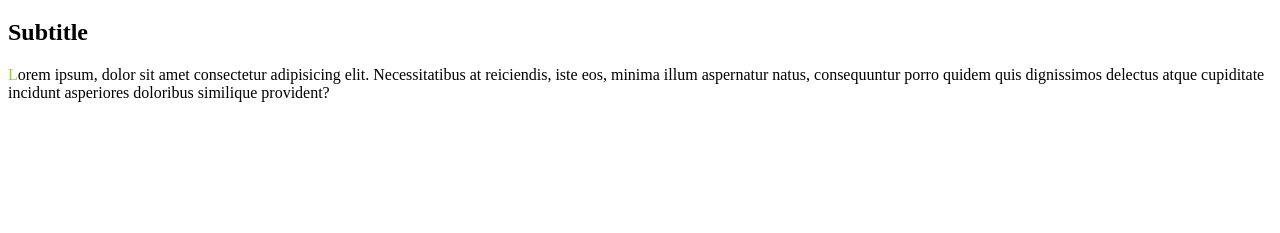
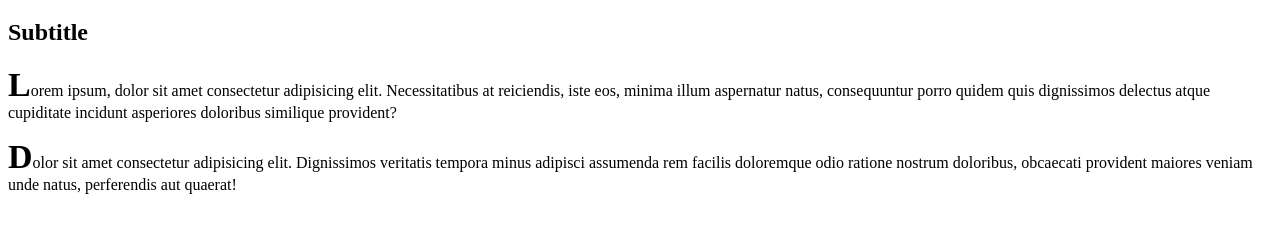
Before and after one commit to Kott1sal/excel_project, a plain HTML site: page index.html in a window 1280 px wide. Shown: the part 61-294 px from the top of the page. Drawn offline with Linux system fonts and the light colour scheme.

Commit message:
[ STEP 04 ] Adding ID nad CLASS Styling

```diff
--- a/index.html
+++ b/index.html
@@ -6,12 +6,15 @@
     <meta http-equiv="X-UA-Compatible" content="ie=edge">
     <title>JS Excel</title>
     <style>
-        span {color: yellowgreen;}
+        #title-part {color: yellowgreen;}
+        .capital {font-weight: bolder; font-size: 34px}
+
     </style>
 </head>
 <body>
     <h1>JS Excel &nbsp;<span id="title-part">Spreadsheet</span></h1>
     <h2>Subtitle</h2>
-    <p><span id="capital">L</span>orem ipsum, dolor sit amet consectetur adipisicing elit. Necessitatibus at reiciendis, iste eos, minima illum aspernatur natus, consequuntur porro quidem quis dignissimos delectus atque cupiditate incidunt asperiores doloribus similique provident?</p>
+    <p><span class="capital">L</span>orem ipsum, dolor sit amet consectetur adipisicing elit. Necessitatibus at reiciendis, iste eos, minima illum aspernatur natus, consequuntur porro quidem quis dignissimos delectus atque cupiditate incidunt asperiores doloribus similique provident?</p>
+    <p><span class="capital">D</span>olor sit amet consectetur adipisicing elit. Dignissimos veritatis tempora minus adipisci assumenda rem facilis doloremque odio ratione nostrum doloribus, obcaecati provident maiores veniam unde natus, perferendis aut quaerat!</p>
 </body>
 </html>
```
